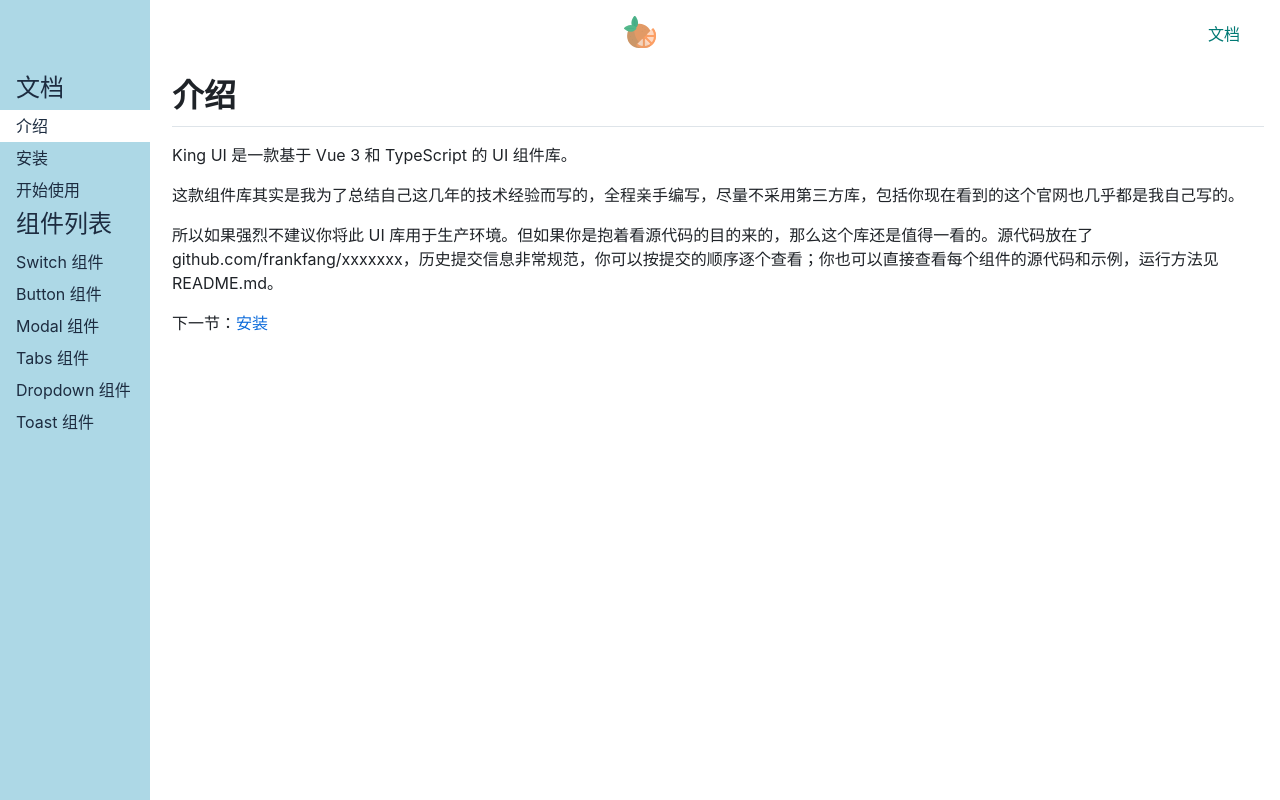
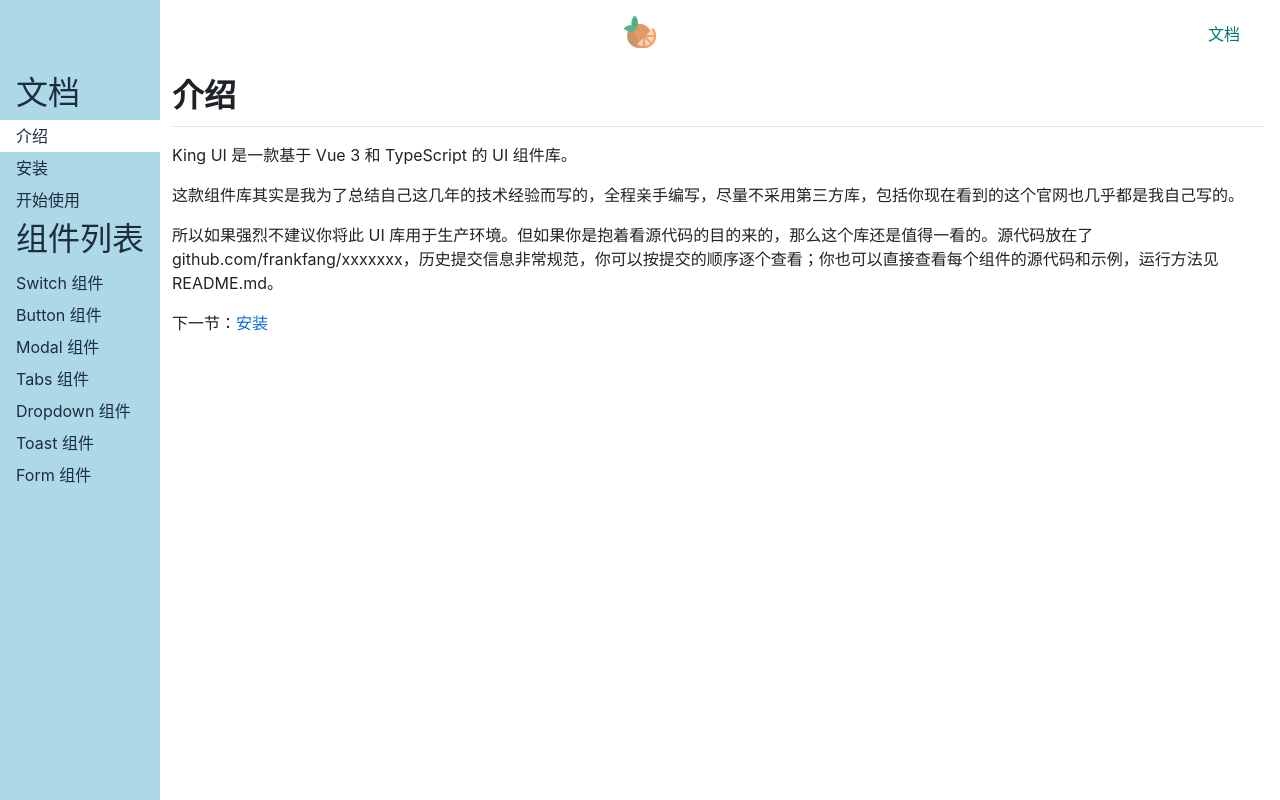
Before and after one commit to chapelll/orange-ui-1, a Vue app in the folder orange-ui-1/: page /#/doc/intro in a window 1280 px wide. Built offline with nearby package versions, Linux system fonts and the light colour scheme.

Commit message:
基础validateInput

```diff
--- a/orange-ui-1/index.html
+++ b/orange-ui-1/index.html
@@ -6,6 +6,7 @@
   <link rel="icon" type="image/svg+xml" href="/vite.svg" />
   <meta name="viewport" content="width=device-width, initial-scale=1.0" />
   <title>Vite + Vue + TS</title>
+
   <script src="./src/lib/svg.js"></script>
 </head>
 
--- a/orange-ui-1/package.json
+++ b/orange-ui-1/package.json
@@ -9,6 +9,7 @@
     "preview": "vite preview"
   },
   "dependencies": {
+    "bootstrap": "^5.3.3",
     "github-markdown-css": "^5.5.1",
     "marked": "^12.0.0",
     "prismjs": "^1.29.0",
--- a/orange-ui-1/src/App.vue
+++ b/orange-ui-1/src/App.vue
@@ -5,6 +5,7 @@
 <script setup lang="ts">
 import { ref, provide } from 'vue';
 import { router } from './router'
+
 
 const clientWidth = document.documentElement.clientWidth
 const asideVisible = ref(clientWidth <= 500 ? false : true)
--- /dev/null
+++ b/orange-ui-1/src/components/FormDemo.vue
@@ -0,0 +1,17 @@
+<template>
+    <div>
+        <h1>Form 组件示例 </h1>
+
+        <demo title="基本使用" :codes="tabsdemo1" >
+            <Form1Demo></Form1Demo>
+        </demo>
+    </div>
+</template>
+
+<script setup lang="ts">
+import demo from './demo.vue'
+import Form1Demo from '../example/Form1Demo.vue'
+import { tabsdemo1 } from '../explain/tabs'
+</script>
+
+<style lang="scss" scoped></style>
--- /dev/null
+++ b/orange-ui-1/src/example/Form1Demo.vue
@@ -0,0 +1,22 @@
+<template>
+    <div>
+        <label class="form-label">邮箱地址</label>
+        <ValidateInput :rules="emailRules" v-model:modelValue="email"></ValidateInput>
+    </div>
+</template>
+
+<script setup lang="ts">
+import { ref } from 'vue';
+import ValidateInput from '../lib/ValidateInput.vue'
+
+// 创建校验规则
+const emailRules = [{
+    type: 'required',
+    message: '电子邮箱不能为空',
+}, {
+    type: 'email',
+    message: '电子邮箱输入不正确',
+},]
+
+const email = ref('')
+</script>
--- /dev/null
+++ b/orange-ui-1/src/lib/ValidateInput.vue
@@ -0,0 +1,76 @@
+<template>
+    <div class="validate-input-container pb-3">
+        <input type="text" class="form-control" :class="{ 'is-invalid': inputRef.error }" v-model="inputRef.val"
+            @blur="validateInput" @input="updateModelValue">
+        <div class="invalid-feedback" v-if="inputRef.error">
+            {{ inputRef.message }}
+        </div>
+    </div>
+</template>
+
+<script setup lang="ts">
+import { PropType, reactive } from 'vue';
+
+interface RuleProp {
+    type: string;
+    message: string;
+}
+type RulesProp = RuleProp[]
+
+
+
+const props = defineProps({
+    rules: {
+        type: Array as PropType<RulesProp>
+    },
+    modelValue: {
+        type: String
+    }
+})
+const emits = defineEmits(['update:modelValue'])
+
+const inputRef = reactive({
+    val: props.modelValue || '',
+    error: false,
+    message: '',
+})
+
+const updateModelValue = (e: KeyboardEvent) => {
+    if (e) {
+        const targetValue = (e.target as HTMLInputElement).value
+        inputRef.val = targetValue
+        emits('update:modelValue',targetValue)
+    }
+}
+
+const validateInput = () => {
+    let pass = true
+    let rules = props.rules
+
+    for (let i = 0; i < rules.length; i++) {
+        if (rules[i].type == 'required') {
+            pass = !(inputRef.val.trim() === '')
+
+            if (!pass) {
+                inputRef.error = true
+                inputRef.message = rules[i].message
+                return
+            }
+        } else if (rules[i].type == 'email') {
+            const emailReg = /^[a-zA-Z0-9.!#$%&’*+/=?^_`{|}~-]+@[a-zA-Z0-9-]+(?:\.[a-zA-Z0-9-]+)*$/
+            pass = emailReg.test(inputRef.val)
+
+            if (!pass) {
+                inputRef.error = true
+                inputRef.message = rules[i].message
+                return
+            }
+        }
+    }
+
+    // 在这里就视为通过
+    inputRef.error = false
+    inputRef.message = ''
+    return pass
+}
+</script>
--- a/orange-ui-1/src/main.ts
+++ b/orange-ui-1/src/main.ts
@@ -1,4 +1,5 @@
 import { createApp } from 'vue'
+import 'bootstrap/dist/css/bootstrap.min.css'
 import './lib/orange.scss'
 import './index.scss'
 import 'github-markdown-css'
--- a/orange-ui-1/src/router.ts
+++ b/orange-ui-1/src/router.ts
@@ -8,6 +8,7 @@ import ModalDemo from './components/ModalDemo.vue'
 import TabsDemo from './components/TabsDemo.vue'
 import DropdownDemo from './components/DropdownDemo.vue'
 import ToastDemo from './components/ToastDemo.vue'
+import FormDemo from './components/FormDemo.vue'
 import Intro from './views/Intro.vue'
 import Install from './views/Install.vue'
 import GetStarted from './views/GetStarted.vue'
@@ -59,6 +60,9 @@ export const router = createRouter({
         }, {
             path: 'toast',
             component: ToastDemo,
+        },{
+            path: 'form',
+            component: FormDemo,
         },]
     },
     ]
--- a/orange-ui-1/src/views/Doc.vue
+++ b/orange-ui-1/src/views/Doc.vue
@@ -3,39 +3,42 @@
     <Topnav class="nav" :toggleAsideShow="true" />
     <div class="content">
       <aside v-if="asideVisible">
-        <h2>文档</h2>
-        <ol>
-          <li>
+        <div class="h2">文档</div>
+        <div class="ol">
+          <div class="li">
             <router-link to="/doc/intro">介绍</router-link>
-          </li>
-          <li>
+          </div>
+          <div class="li">
             <router-link to="/doc/install">安装</router-link>
-          </li>
-          <li>
+          </div>
+          <div class="li">
             <router-link to="/doc/get-started">开始使用</router-link>
-          </li>
-        </ol>
-        <h2>组件列表</h2>
-        <ol>
-          <li>
+          </div>
+        </div>
+        <div class="h2">组件列表</div>
+        <div class="ol">
+          <div class="li">
             <router-link to="/doc/switch">Switch 组件</router-link>
-          </li>
-          <li>
+          </div>
+          <div class="li">
             <router-link to="/doc/button">Button 组件</router-link>
-          </li>
-          <li>
+          </div>
+          <div class="li">
             <router-link to="/doc/modal">Modal 组件</router-link>
-          </li>
-          <li>
+          </div>
+          <div class="li">
             <router-link to="/doc/tabs">Tabs 组件</router-link>
-          </li>
-          <li>
+          </div>
+          <div class="li">
             <router-link to="/doc/dropdown">Dropdown 组件</router-link>
-          </li>
-          <li>
+          </div>
+          <div class="li">
             <router-link to="/doc/toast">Toast 组件</router-link>
-          </li>
-        </ol>
+          </div>
+          <div class="li">
+            <router-link to="/doc/form">Form 组件</router-link>
+          </div>
+        </div>
       </aside>
       <main>
         <router-view />
@@ -89,7 +92,7 @@ const asideVisible = inject('asideVisible')
 
 aside {
   background: lightblue;
-  width: 150px;
+  width: 160px;
   padding: 16px 0;
   position: fixed;
   top: 0;
@@ -98,13 +101,13 @@ aside {
   height: 100%;
   z-index: 10;
 
-  >h2 {
+  >.h2 {
     margin-bottom: 4px;
-    padding: 0 16px;
+    padding: 4px 16px;
   }
 
-  >ol {
-    >li {
+  >.ol {
+    >.li {
       >a {
         display: block;
         padding: 4px 16px;
```
Also changed, not shown: 1 other file (tests, documents, lock files or other folders).
